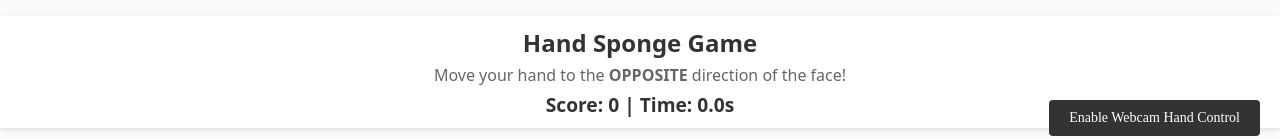
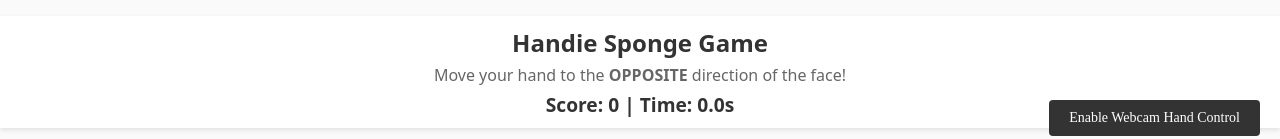
Before and after one commit to WSMYKM3/face_looker, a plain HTML site: page index.html in a window 1280 px wide. Shown: the top 139 px of the page. Drawn offline with Linux system fonts and the light colour scheme.

Commit message:
Update index.html

```diff
--- a/index.html
+++ b/index.html
@@ -38,7 +38,7 @@
 
 <body>
   <div class="header">
-    <h1>Hand Sponge Game</h1>
+    <h1>Handie Sponge Game</h1>
     <p>Move your hand to the <strong>OPPOSITE</strong> direction of the face!</p>
     <div class="score-board">Score: <span id="score">0</span> | Time: <span id="timer">0.0</span>s</div>
   </div>
```
